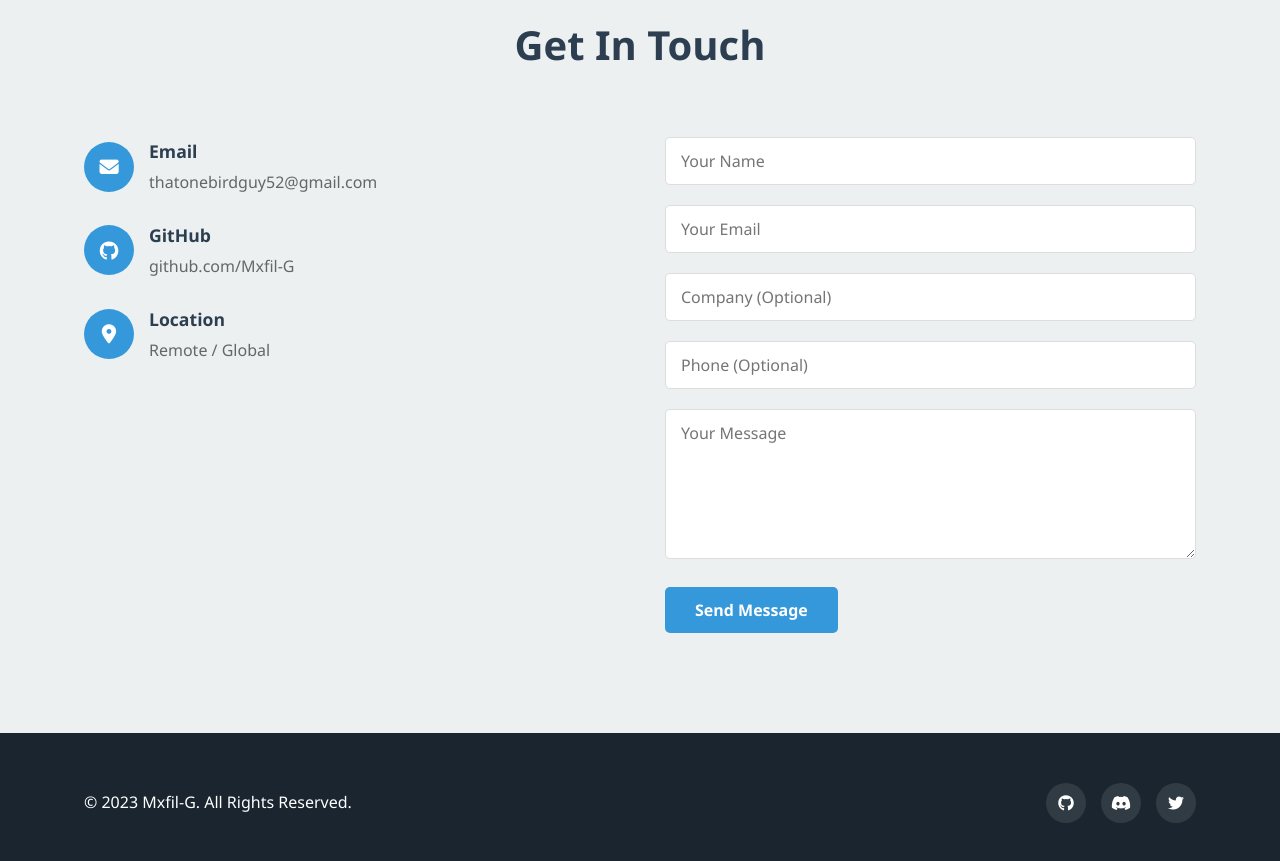
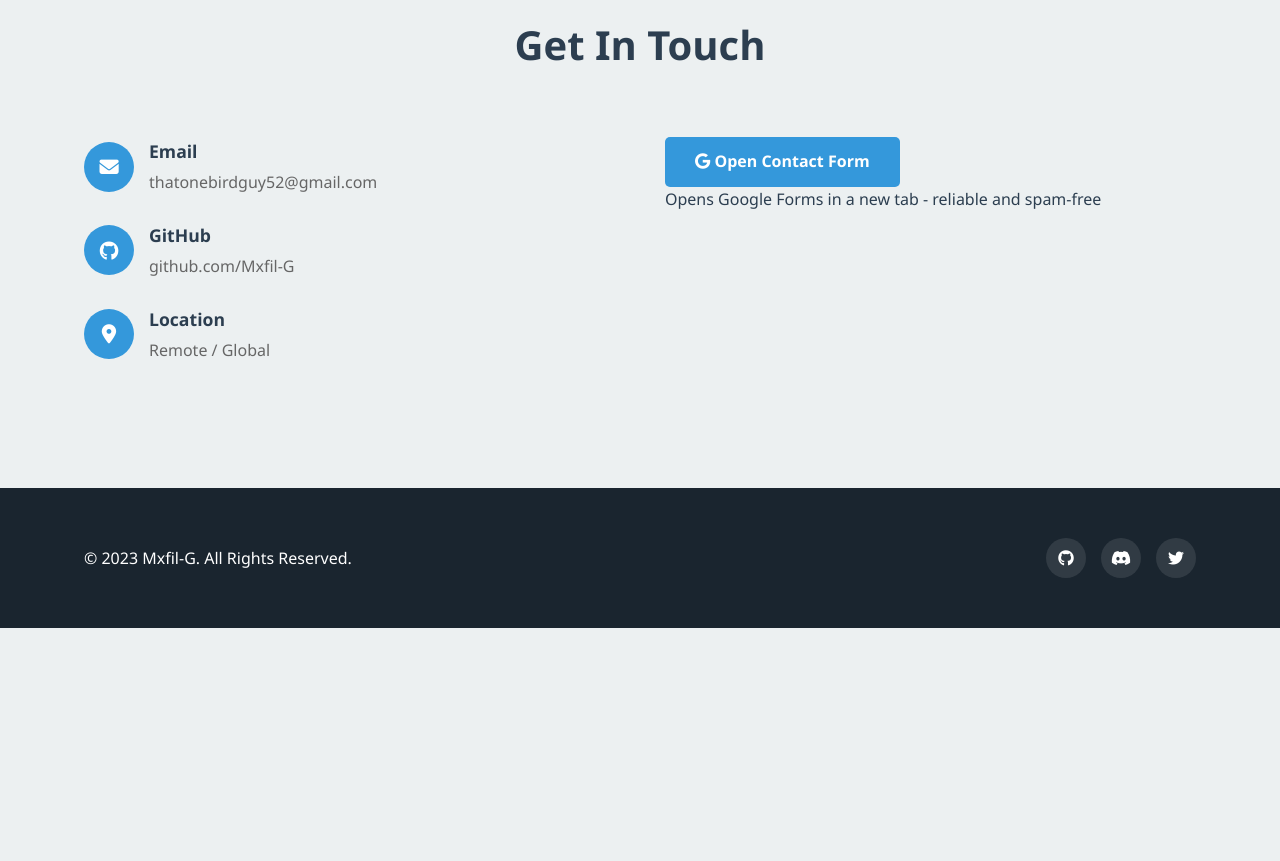
Before and after one commit to Mxfil-G/Portfolio, a plain HTML site: page index.html in a window 1280 px wide. Shown: the part 2400-3261 px from the top of the page. After the commit the page ends 3028 px from the top, so only its background shows below. Drawn offline with Linux system fonts and the light colour scheme.

Commit message:
Update index.html

```diff
--- a/index.html
+++ b/index.html
@@ -151,29 +151,14 @@
                     </div>
                 </div>
                 <div class="contact-form">
-                    <form action="https://formsubmit.co/thatonebirdguy52@gmail.com" method="POST">
-                        <input type="hidden" name="_subject" value="New Message from Mxfil-G Website">
-                        <input type="hidden" name="_template" value="table">
-                        <input type="hidden" name="_captcha" value="false">
-                        <input type="hidden" name="_next" value="#contact">
-
-                        <div class="form-group">
-                            <input type="text" class="form-control" name="name" placeholder="Your Name" required>
-                        </div>
-                        <div class="form-group">
-                            <input type="email" class="form-control" name="email" placeholder="Your Email" required>
-                        </div>
-                        <div class="form-group">
-                            <input type="text" class="form-control" name="company" placeholder="Company (Optional)">
-                        </div>
-                        <div class="form-group">
-                            <input type="tel" class="form-control" name="phone" placeholder="Phone (Optional)">
-                        </div>
-                        <div class="form-group">
-                            <textarea class="form-control" name="message" placeholder="Your Message" rows="5" required></textarea>
-                        </div>
-                        <button type="submit" class="btn">Send Message</button>
-                    </form>
+                    <div class="google-form-container">
+                        <a href="https://docs.google.com/forms/d/e/1FAIpQLSeNYUKwgm0HDNl4dBi4_uNnE-cDzpbipVyFJQZo64NRJUAKTQ/viewform"
+                           target="_blank" class="btn google-form-btn">
+                            <i class="fab fa-google"></i>
+                            Open Contact Form
+                        </a>
+                        <p class="form-note">Opens Google Forms in a new tab - reliable and spam-free</p>
+                    </div>
                 </div>
             </div>
         </div>
```
